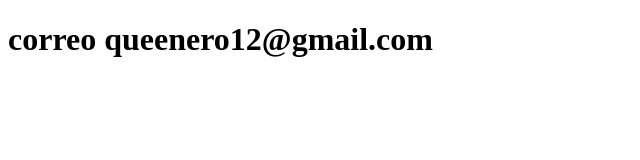
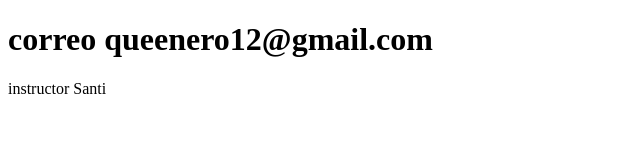
Before and after one commit to Santiprogramer306/Probando-GIT, a plain HTML site: page contacto.html in a window 1280 px wide. Shown: the whole page, without its empty margins (0-640 px from the left). Drawn offline with Linux system fonts and the light colour scheme.

Commit message:
AÑADIENDO NOMBRE Y CONTACTO

```diff
--- a/contacto.html
+++ b/contacto.html
@@ -7,6 +7,6 @@
 </head>
 <body>
     <h1>correo queenero12@gmail.com</h1>
-
+    <p>instructor Santi</p>
 </body>
 </html>
```
Also changed, not shown: index.html (+1 -0 lines).
